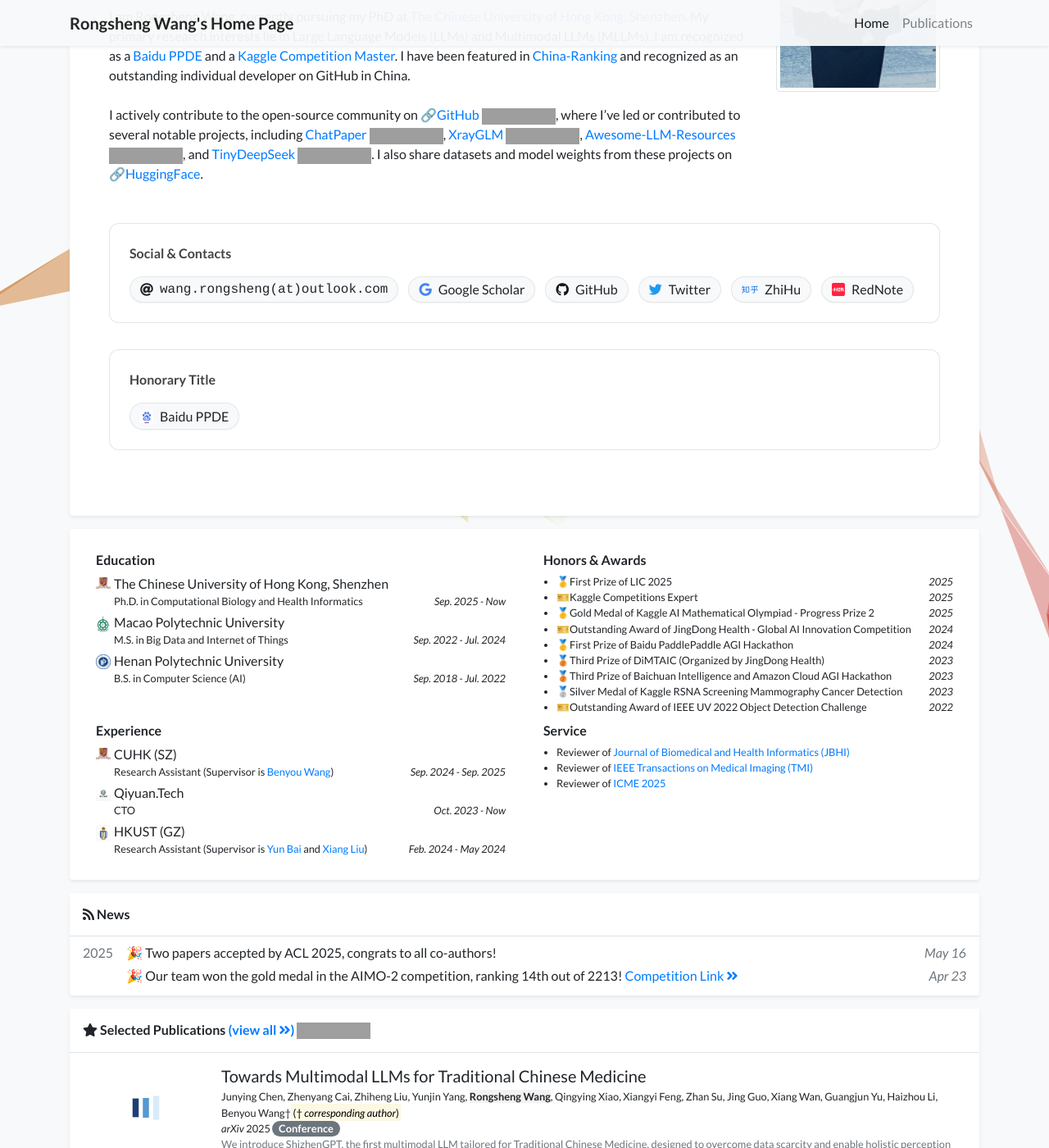
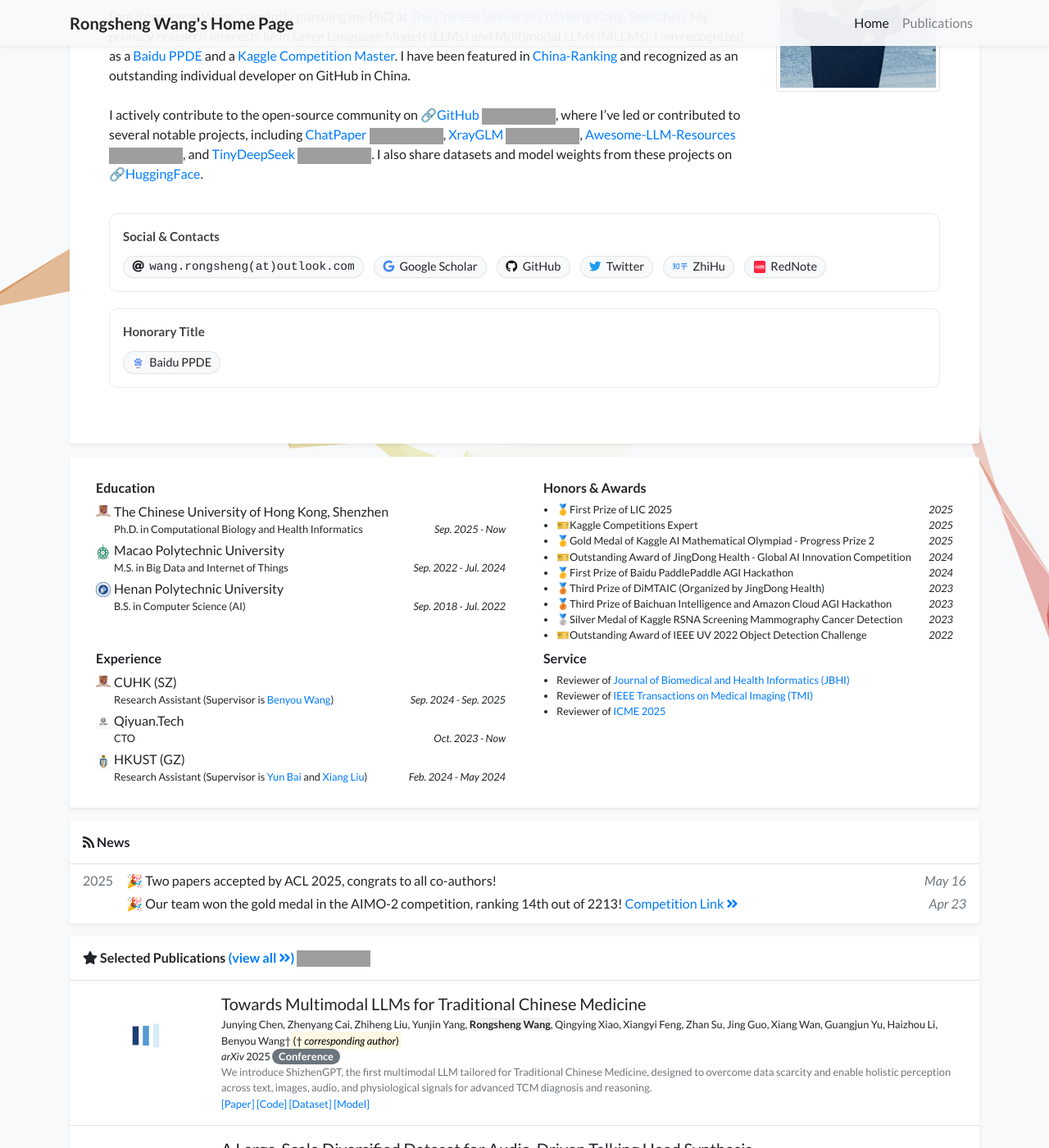
Before and after one commit to WangRongsheng/WangRongsheng.github.io, a Jekyll site: the page built from index.html, in a window 1280 px wide and 1400 px high, scrolled down 216 px. Shown: the whole window at 82% size. Built offline with Jekyll 4.4.1, drawn with Linux system fonts in a browser that asks for light colours; a style sheet for code colours, icons or effects is not loaded; grey boxes are pictures that could not be loaded.

Commit message:
Update profile_card.html

```diff
--- a/_includes/widgets/profile_card.html
+++ b/_includes/widgets/profile_card.html
@@ -34,7 +34,7 @@
           {% endif %}
         </div>
 
-        <!-- ✅ 美化后的联系方式/社交链接区块 -->
+        <!-- ✅ 紧凑化的联系方式/社交链接区块 -->
         <style>
         .profile-links {
           display: flex;
@@ -49,7 +49,7 @@
           --chip-hover: #fff;
           display: inline-flex;
           align-items: center;
-          padding: .45rem .75rem;
+          padding: .35rem .65rem;
           border: 1px solid var(--chip-bd);
           border-radius: 999px;
           background: var(--chip-bg);
@@ -60,14 +60,15 @@
           box-shadow: 0 1px 1px rgba(0,0,0,.04);
           font-weight: 500;
           white-space: nowrap;
+          font-size: 0.9rem;
         }
         .profile-chip:hover {
           transform: translateY(-1px);
           background: var(--chip-hover);
-          box-shadow: 0 4px 10px rgba(0,0,0,.08);
+          box-shadow: 0 3px 6px rgba(0,0,0,.08);
           text-decoration: none;
         }
-        .profile-chip i, .profile-chip img { margin-right: .5rem; }
+        .profile-chip i, .profile-chip img { margin-right: .4rem; }
         .profile-chip img { height: 1em; vertical-align: middle; }
         .profile-chip .email-text { font-variant-numeric: lining-nums; }
 
@@ -88,19 +89,19 @@
           }
         }
         .profile-section {
-          border: 1px solid rgba(0,0,0,.1);
-          border-radius: 12px;
-          padding: 1.5rem;
-          margin: 2rem 0;
+          border: 1px solid rgba(0,0,0,.08);
+          border-radius: 10px;
+          padding: 1rem;
+          margin: 1.25rem 0;
           background: #fff;
         }
         [data-theme="dark"] .profile-section, @media (prefers-color-scheme: dark) {
           .profile-section { background: #1f2227; border-color: rgba(255,255,255,.1); }
         }
         .profile-section-title {
-          font-size: 1rem;
+          font-size: .95rem;
           font-weight: 600;
-          margin-bottom: 1rem;
+          margin-bottom: .75rem;
           color: #444;
         }
         [data-theme="dark"] .profile-section-title, @media (prefers-color-scheme: dark) {
```
